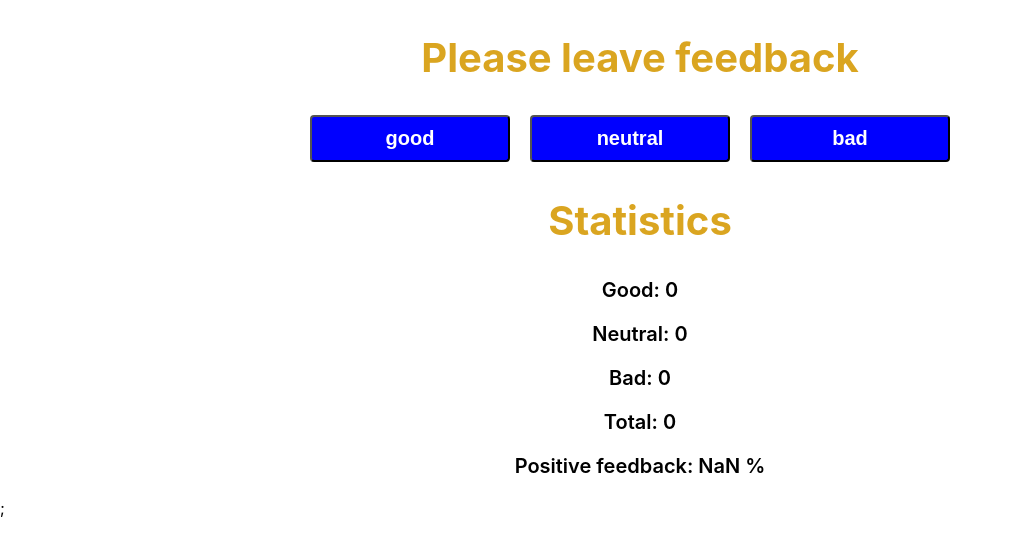
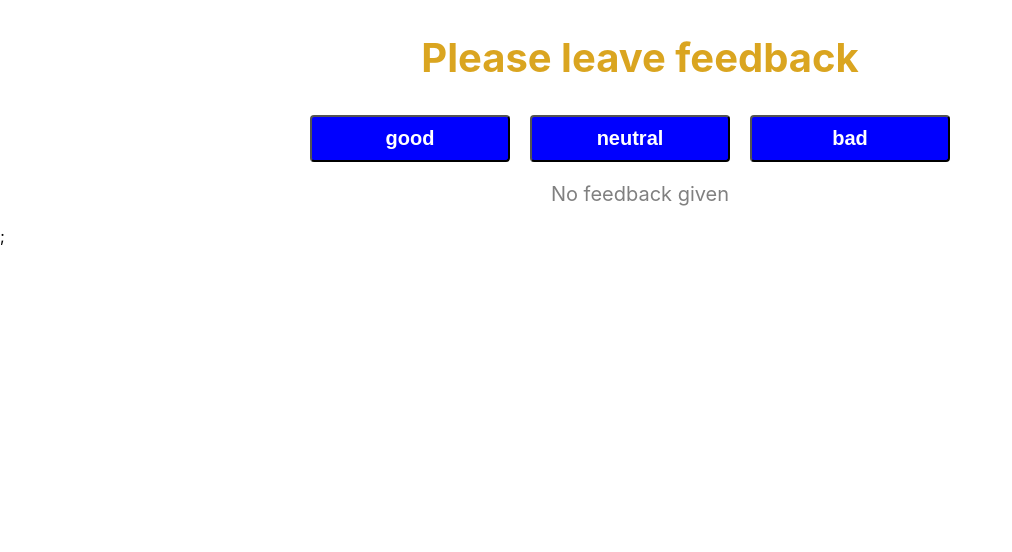
Before and after one commit to Zoriana-Burian/goit-react-hw-02-feedback, a React (Create React App) app: page / in a window 1280 px wide. Shown: the top 552 px of the page, without its empty margins (0-1012 px from the left). Built offline with nearby package versions, Linux system fonts and the light colour scheme.

Commit message:
правки

```diff
--- a/src/App.js
+++ b/src/App.js
@@ -67,7 +67,7 @@ class App extends React.Component {
 
                 </Section>
 
-                {this.countTotalFeedback === 0 ? (<Notification message="No feedback given" />)
+                {this.countTotalFeedback() === 0 ? (<Notification message="No feedback given" />)
                 : (
 
                 <Section title="Statistics">
--- a/src/components/Feedback/Notification.js
+++ b/src/components/Feedback/Notification.js
@@ -1,7 +1,9 @@
+import s from './Notification.module.css';
+
 const Notification = ({ message }) => {
     return (
         <div>
-            <p>{message}</p>
+            <p className={s.message}>{message}</p>
         </div>
     )
 };
--- /dev/null
+++ b/src/components/Feedback/Notification.module.css
@@ -0,0 +1,5 @@
+.message {
+  text-align: center;
+  font-size: 20px;
+  color: grey;
+}
```
